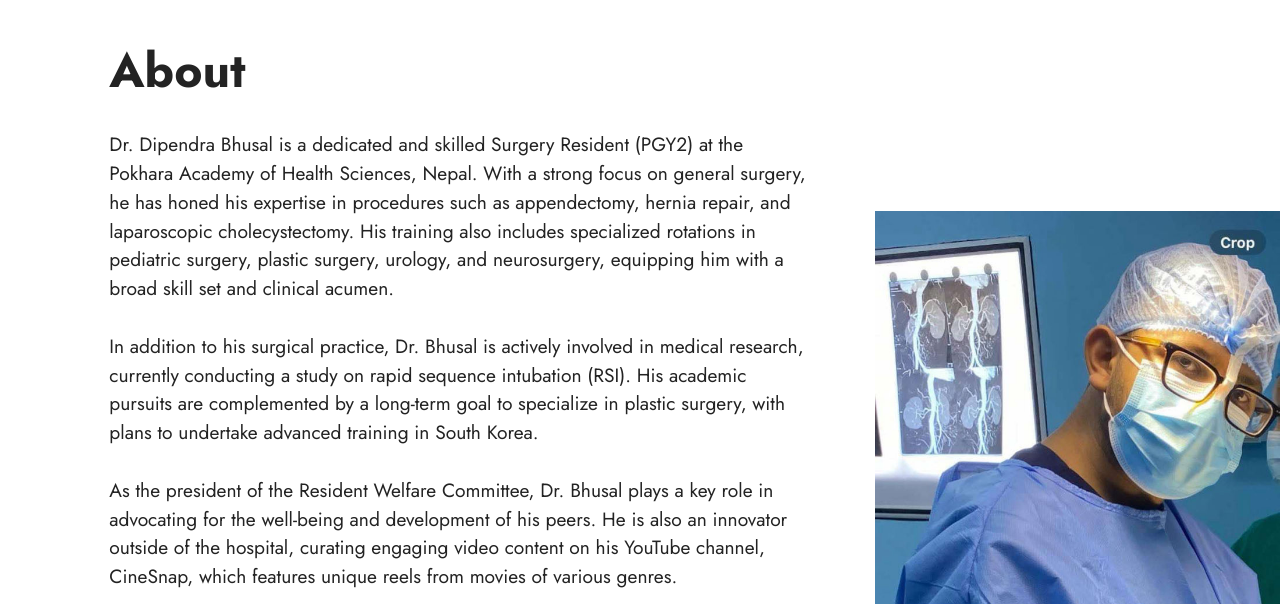
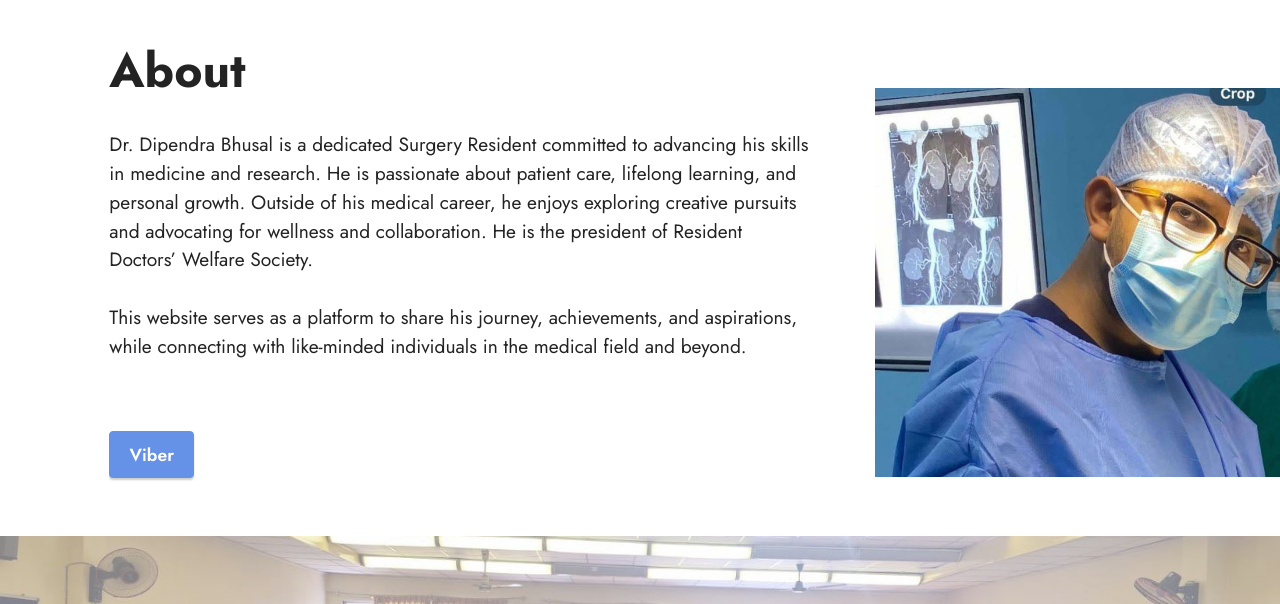
Before and after one commit to dineshmahatara/dipendra, a plain HTML site: page index.html in a window 1280 px wide. Shown: the part 938-1542 px from the top of the page. Drawn offline with Linux system fonts and the light colour scheme; files whose address does not match are found by name.

Commit message:
about section

```diff
--- a/index.html
+++ b/index.html
@@ -80,7 +80,7 @@ Lonelyness">
     </nav>
 </section>
 
-<section class="engine"><a href="https://mobirise.info/q">responsive web templates</a></section><section class="header1 cid-uz1BsfT7HL" id="header1-1">
+<section class="engine"><a href="https://mobirise.info/t">free amp template</a></section><section class="header1 cid-uz1BsfT7HL" id="header1-1">
 
 
 
@@ -205,15 +205,8 @@ Lonelyness">
                     <div class="card-box">
                         <h4 class="card-title mbr-fonts-style mb-4 display-2">
                             <strong>About</strong></h4>
-                        <p class="mbr-text mbr-fonts-style mb-4 display-7">Dr. Dipendra Bhusal is a dedicated and skilled Surgery Resident (PGY2) at the Pokhara Academy of Health Sciences, Nepal. With a strong focus on general surgery, he has honed his expertise in procedures such as appendectomy, hernia repair, and laparoscopic cholecystectomy. His training also includes specialized rotations in pediatric surgery, plastic surgery, urology, and neurosurgery, equipping him with a broad skill set and clinical acumen.
-<br>
-<br>In addition to his surgical practice, Dr. Bhusal is actively involved in medical research, currently conducting a study on rapid sequence intubation (RSI). His academic pursuits are complemented by a long-term goal to specialize in plastic surgery, with plans to undertake advanced training in South Korea.
-<br>
-<br>As the president of the Resident Welfare Committee, Dr. Bhusal plays a key role in advocating for the well-being and development of his peers. He is also an innovator outside of the hospital, curating engaging video content on his YouTube channel, CineSnap, which features unique reels from movies of various genres.
-<br>
-<br>A proponent of personal growth and fitness, Dr. Bhusal is committed to maintaining a healthy lifestyle, including achieving fitness goals like reducing weight and staying active. He balances his demanding schedule with a focus on lifelong learning, leadership, and mentorship.
-<br>
-<br>This website serves as a platform to share his journey, achievements, and aspirations, while connecting with like-minded individuals in the medical field and beyond.<br><br></p>
+                        <p class="mbr-text mbr-fonts-style mb-4 display-7">Dr. Dipendra Bhusal is a dedicated Surgery Resident committed to advancing his skills in medicine and research. He is passionate about patient care, lifelong learning, and personal growth. Outside of his medical career, he enjoys exploring creative pursuits and advocating for wellness and collaboration. He is the president of Resident Doctors’ Welfare Society.
+<br><br>This website serves as a platform to share his journey, achievements, and aspirations, while connecting with like-minded individuals in the medical field and beyond.<br><br></p>
                         <div class="mbr-text mbr-fonts-style counter-container display-7"></div>
                         <div class="mbr-section-btn mb-4"><a class="btn btn-primary display-4" href="viber://chat?number=9705500000">Viber</a></div>
                     </div>
@@ -221,7 +214,7 @@ Lonelyness">
             </div>
             <div class="col-12 col-lg-4 md-pb">
                 <div class="image-wrapper">
-                    <img src="assets/images/73a07af8-79ad-4bce-9e1e-2df336094005-696x1036.jpg" alt="Dipendra Bhusal">
+                    <img src="assets/images/73a07af8-79ad-4bce-9e1e-2df336094005-696x1036.jpeg" alt="Dipendra Bhusal">
                 </div>
             </div>
         </div>
```
Also changed, not shown: assets/images/hashes.json (+1 -1 lines), assets/images/73a07af8-79ad-4bce-9e1e-2df336094005-696x1036.jpeg (added), 1 other file.
